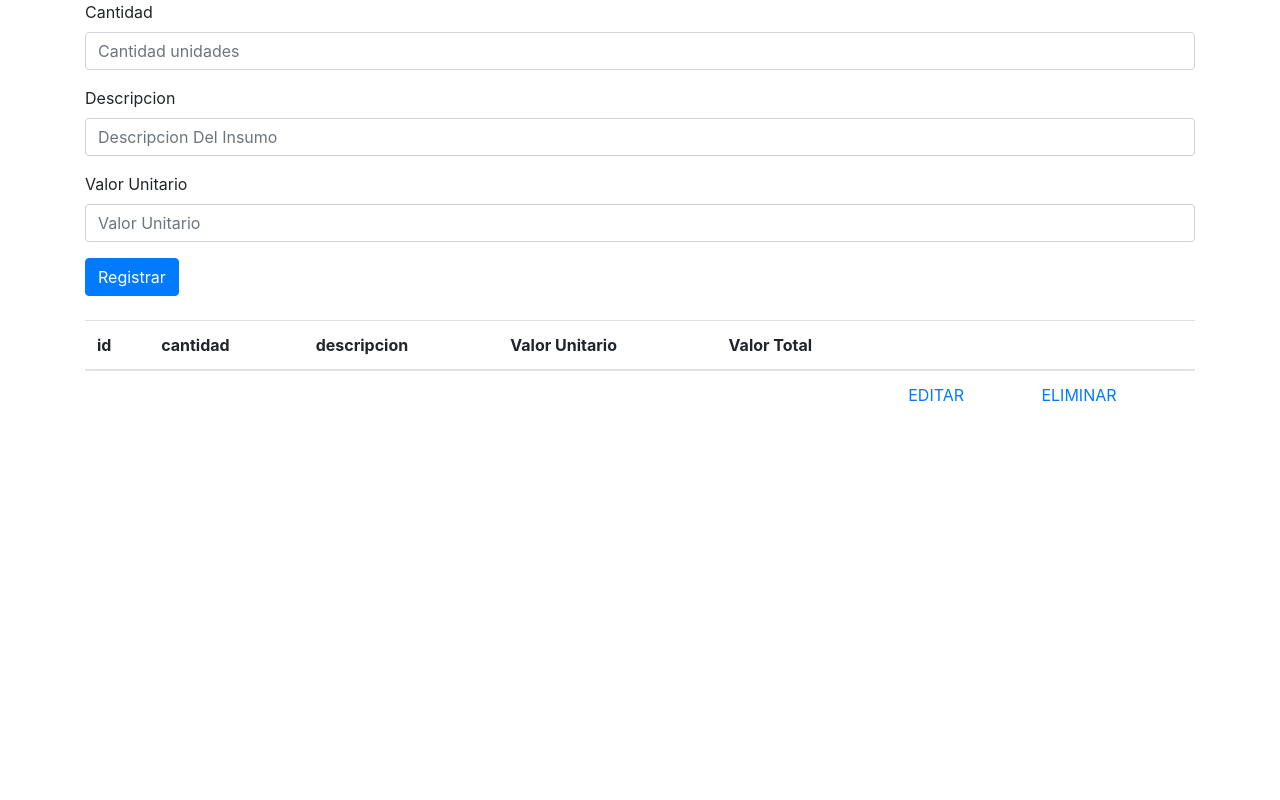
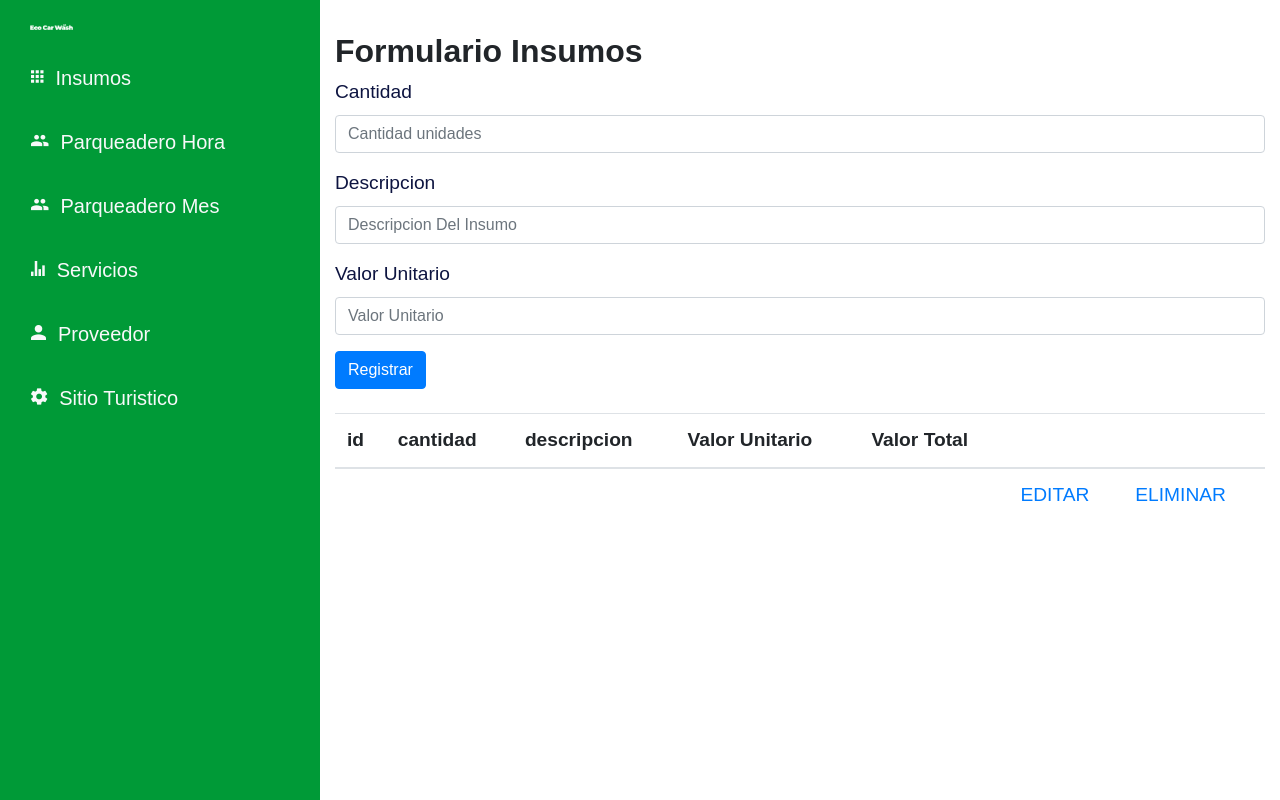
Before and after one commit to sgiraldo776/eco-car-wash, a PHP site: page /Admin/insumos/form_Insumo.php in a window 1280 px wide; the page is wider, and only the part inside the window is pictured. Run offline with PHP 8.4, Linux system fonts and the light colour scheme; tables that the repository leaves empty or names only in its code hold one stand-in row (values such as "Sample post"); data that the repository does not hold is empty.

Commit message:
menu de navegacion insumos

```diff
--- a/Admin/insumos/form_Insumo.php
+++ b/Admin/insumos/form_Insumo.php
@@ -1,5 +1,7 @@
 <?php
     include '../../conexion.php';
+
+    session_start();
 ?>
 
 <!DOCTYPE html>
@@ -10,11 +12,34 @@
     <!-- bootrap inportacion -->
     <link rel="stylesheet" href="https://cdn.jsdelivr.net/npm/bootstrap@4.5.3/dist/css/bootstrap.min.css" integrity="sha384-TX8t27EcRE3e/ihU7zmQxVncDAy5uIKz4rEkgIXeMed4M0jlfIDPvg6uqKI2xXr2" crossorigin="anonymous">
     <script src="https://cdn.jsdelivr.net/npm/bootstrap@4.5.3/dist/js/bootstrap.bundle.min.js" integrity="sha384-ho+j7jyWK8fNQe+A12Hb8AhRq26LrZ/JpcUGGOn+Y7RsweNrtN/tE3MoK7ZeZDyx" crossorigin="anonymous"></script>
+    <!-- Styles -->
+    <link rel="stylesheet" href="../../css/estilos.css">
+    <!-- Ionic icons -->
+    <link href="https://unpkg.com/ionicons@4.5.10-0/dist/css/ionicons.min.css" rel="stylesheet">
+
     <title>Formulario Insumos</title>
 </head>
 <body>
 
-    <div class="container">
+
+<div class="d-flex" id="conten-prin">
+        <!-- Sidebar -->
+        <div id="sidebar-container" class="col-3">
+            <div class="col-3 d-none d-lg-block logo2">
+                <img src="../../img/logo-bla.png" alt="">
+            </div>
+            <div class="menu">
+                <a href="form_insumo.php" class="d-flex text-light p-3 border-0"><i class="icon ion-md-apps lead mr-2" title="Insumos"></i><h5 class="m-1 navbar-enlaces">Insumos</h5></a>
+                <a href="../parqueadero/form-parqueadero-hra.php" class="d-flex text-light p-3 border-0"><i class="icon ion-md-people lead mr-2" title="Parqueadero"></i><h5 class="m-1 navbar-enlaces">Parqueadero Hora</h5></a>
+                <a href="../parqueadero/form-parqueadero-mes.php" class="d-flex text-light p-3 border-0"><i class="icon ion-md-people lead mr-2" title="Parqueadero"></i><h5 class="m-1 navbar-enlaces">Parqueadero Mes</h5></a>
+                <a href="../servicios/form_servicios.php" class="d-flex text-light p-3 border-0"><i class="icon ion-md-stats lead mr-2" title="Servicios"></i><h5 class="m-1 navbar-enlaces">Servicios</h5></a>
+                <a href="../proveedor/form_proveedor.php" class="d-flex text-light p-3 border-0"><i class="icon ion-md-person lead mr-2" title="Proveedor"></i><h5 class="m-1 navbar-enlaces">Proveedor</h5></a>
+                <a href="../sitio/form_sitio.php" class="d-flex text-light p-3 border-0"> <i class="icon ion-md-settings lead mr-2" title="Sitio Turistico"></i><h5 class="m-1 navbar-enlaces">Sitio Turistico</h5></a>
+
+            </div>
+        </div>
+        <div class="container formularios col-9">
+        <h2>Formulario Insumos</h2>
         <form action="ingresar_insumo.php" method="post">
 
             <div class="form-group">
@@ -30,10 +55,9 @@
                 <input type="text" class="form-control" name="valorunitario" placeholder="Valor Unitario">
             </div>
 
-            <button type="submit" class="btn btn-primary">Registrar</button>
+        <button type="submit" class="btn btn-primary">Registrar</button>
 
         </form>
-
         <div class="mt-4">
                     <table class="table table-hover">
                         <thead class="thead">
@@ -61,18 +85,10 @@
                         <?php } ?>
                     </table>
                 </div>
+        </div> -->
+
+        </div>
     </div>
-
-
-
-
-
-
-
-
-
-
-
 
 
 
--- a/css/estilos.css
+++ b/css/estilos.css
@@ -168,3 +168,51 @@ nav a:hover {
     background-size: cover;
     height: 100vh;
 }
+
+
+/* Estilos de los formularios de administrador*/
+
+#sidebar-container {
+    min-height: 100vh;
+    background-color: #009A37;
+}
+
+#sidebar-container img {
+    margin: 1.5rem 0 1rem 0;
+    width: 100rem;
+}
+
+
+
+#sidebar-container .menu {
+    /* width: 20rem; */
+}
+
+.formularios {
+    width: 100%;
+    margin-top: 2rem;
+}
+
+.conten-prin {
+    width: 100%;
+    margin: 0;
+    align-items: center;
+    align-content: center;
+}
+
+@media only screen and (max-width: 800px) {
+    .navbar-enlaces {
+        /* display: none !important; */
+        font-size: 0.6rem;
+        margin-top: 0.6rem !important;
+    }
+}
+
+@media only screen and (max-width: 683px) {
+    .navbar-enlaces {
+        display: none !important;
+    }
+}
+.logo2{
+    width: 100rem;
+}
```
